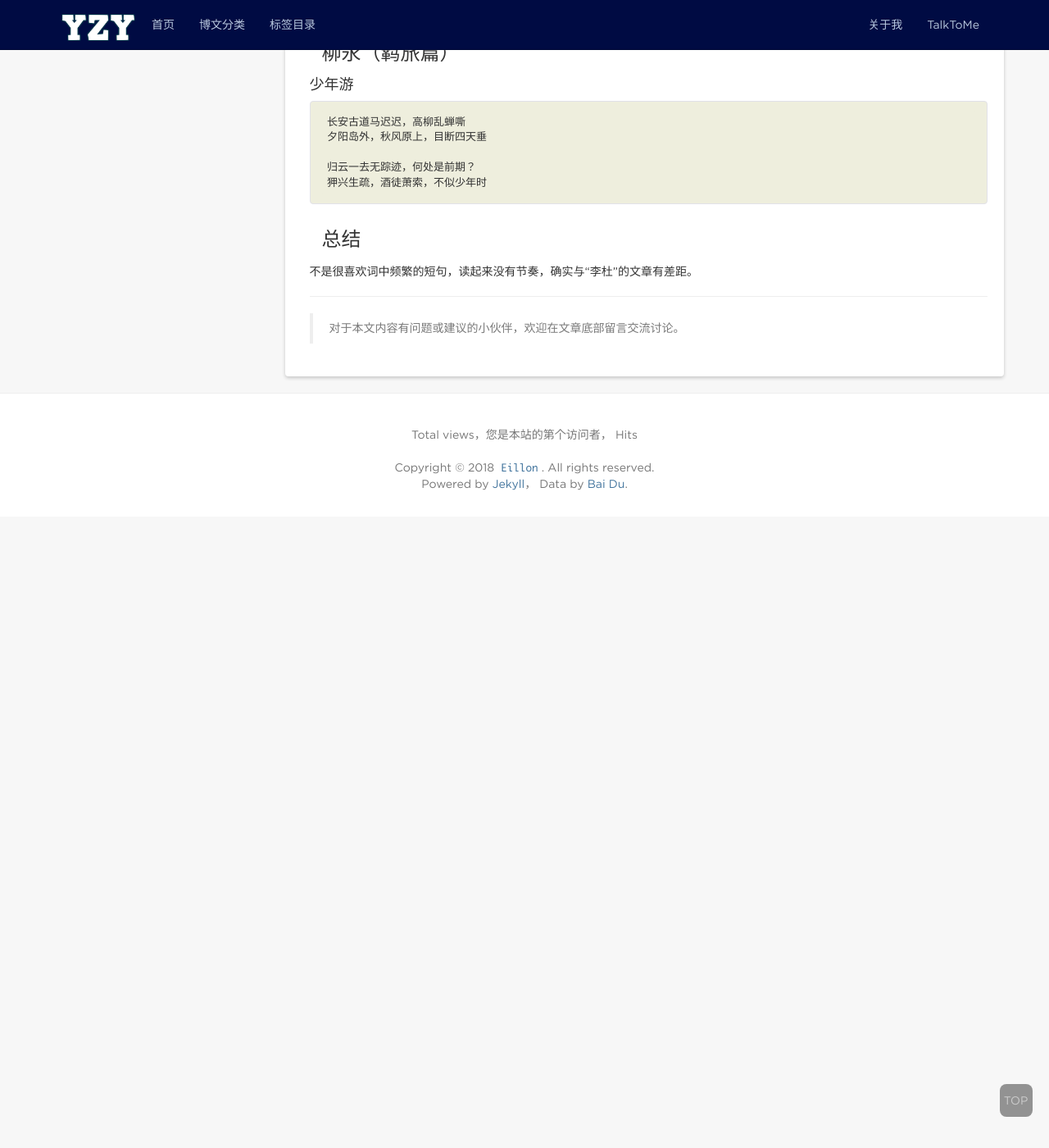
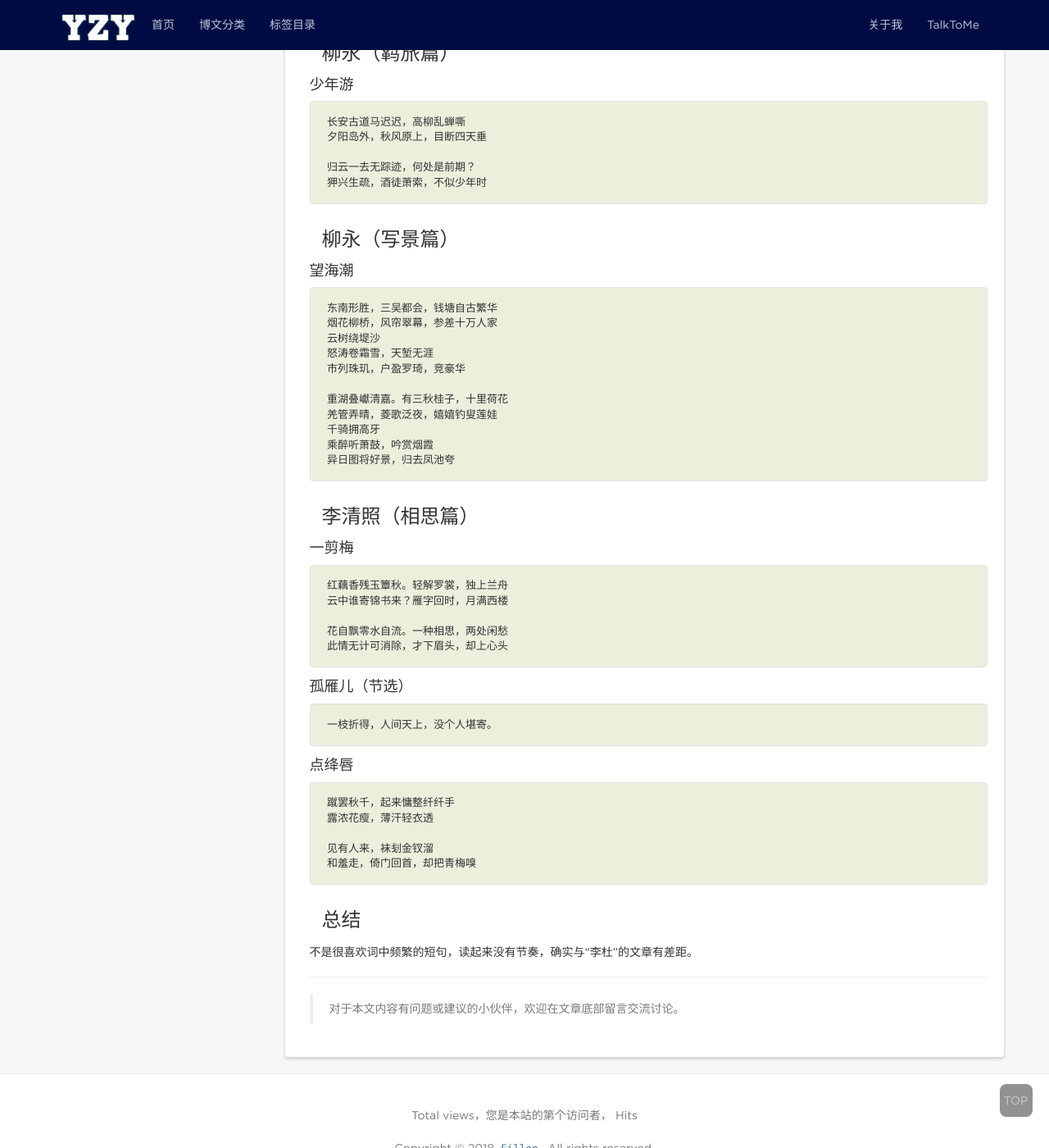
Before and after one commit to eillon/eillon.github.io, a Jekyll site: the page built from _posts/2018-11-25-经典诗词-摘录-3.md, in a window 1280 px wide and 1400 px high, scrolled down 1860 px. Shown: the whole window at 82% size. Built offline with Jekyll 4.4.1, drawn with Linux system fonts in a browser that asks for light colours; nearby versions of some CDN libraries; comment, search, counter and statistics services are not loaded; before the commit the page ends 2490 px from its top, so only the background shows below that.

Commit message:
add posts

```diff
--- a/_posts/2018-11-25-经典诗词-摘录-3.md
+++ b/_posts/2018-11-25-经典诗词-摘录-3.md
@@ -84,6 +84,43 @@ tags: [摘录, 持续更新, 诗词]
     归云一去无踪迹，何处是前期？
     狎兴生疏，酒徒萧索，不似少年时
 
+### 柳永（写景篇）
+#### 望海潮
+
+    东南形胜，三吴都会，钱塘自古繁华
+    烟花柳桥，风帘翠幕，参差十万人家
+    云树绕堤沙
+    怒涛卷霜雪，天堑无涯
+    市列珠玑，户盈罗琦，竞豪华
+
+    重湖叠巘清嘉。有三秋桂子，十里荷花
+    羌管弄晴，菱歌泛夜，嬉嬉钓叟莲娃
+    千骑拥高牙
+    乘醉听萧鼓，吟赏烟霞
+    异日图将好景，归去凤池夸
+
+
+### 李清照（相思篇）
+#### 一剪梅
+
+    红藕香残玉簟秋。轻解罗裳，独上兰舟
+    云中谁寄锦书来？雁字回时，月满西楼
+
+    花自飘零水自流。一种相思，两处闲愁
+    此情无计可消除，才下眉头，却上心头
+
+#### 孤雁儿（节选）
+
+    一枝折得，人间天上，没个人堪寄。
+
+#### 点绛唇
+
+    蹴罢秋千，起来慵整纤纤手
+    露浓花瘦，薄汗轻衣透
+
+    见有人来，袜刬金钗溜
+    和羞走，倚门回首，却把青梅嗅
+
 
 
 
```
